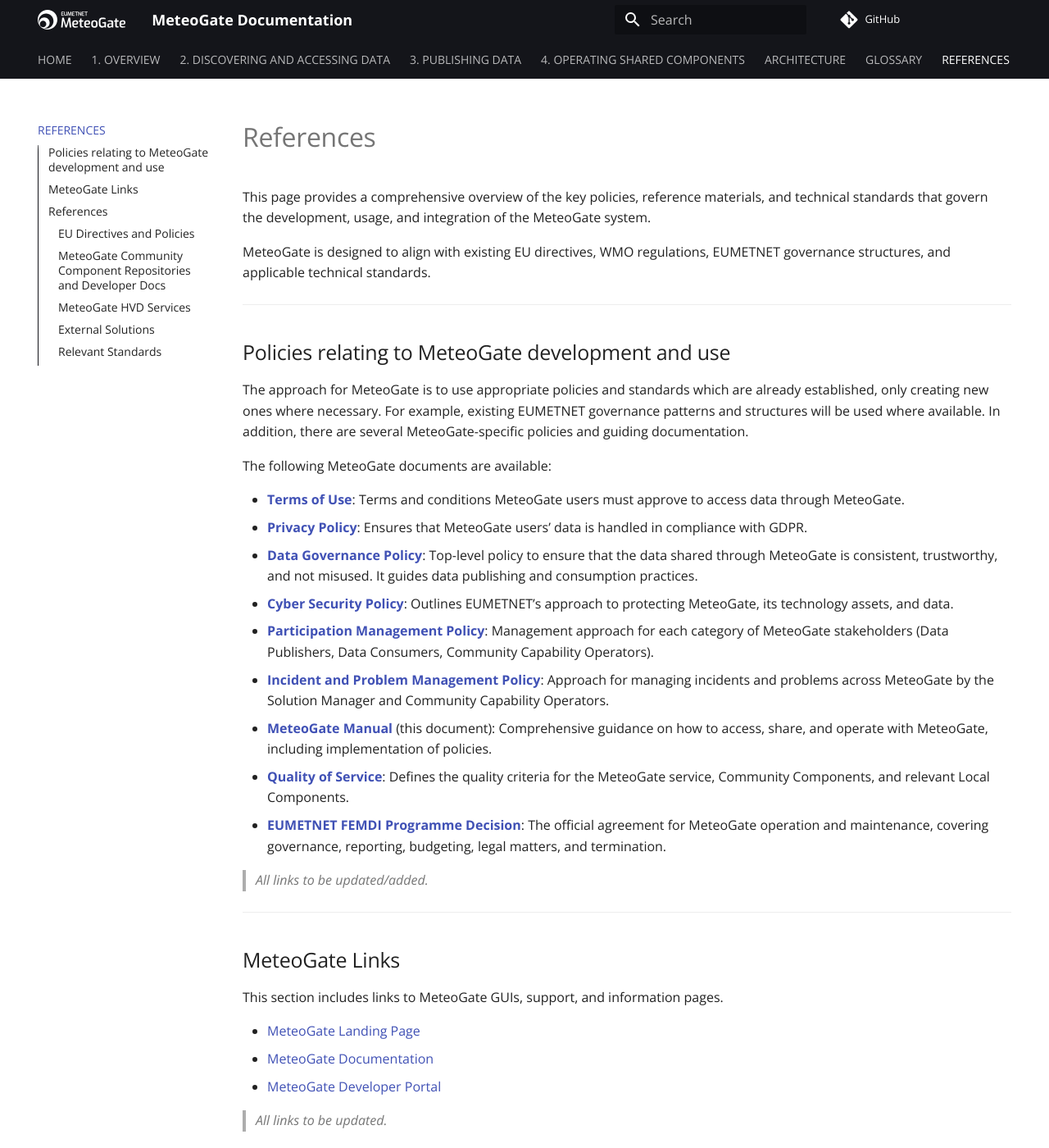
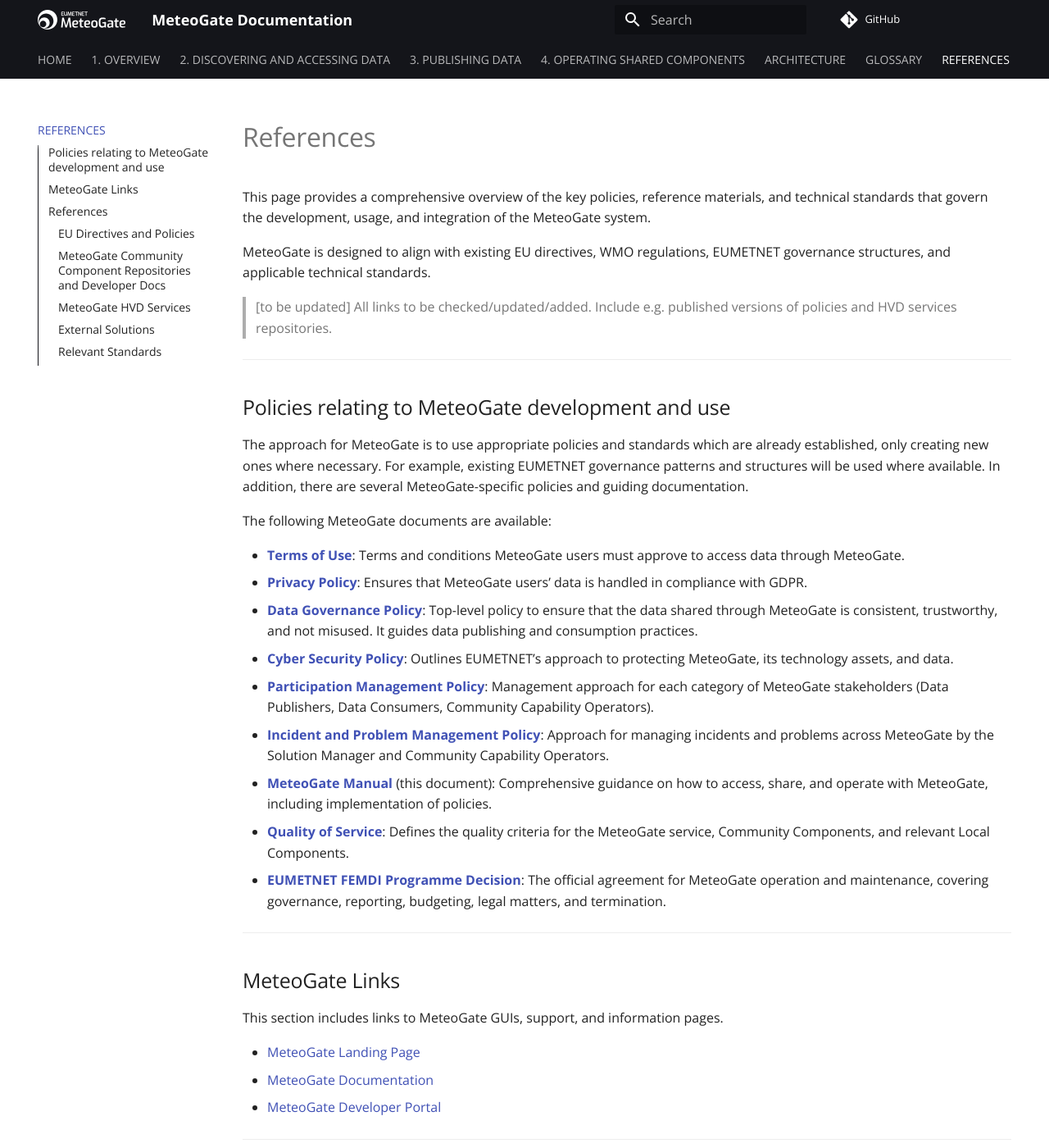
Before and after one commit to EUMETNET/meteogate-documentation, an MkDocs documentation site: the page built from docs/references.md, in a window 1280 px wide and 1400 px high. Shown: the whole window at 82% size. Built offline with MkDocs 1.6.1 and Material for MkDocs 9.7.7, drawn with Linux system fonts in a browser that asks for light colours; comment, search, counter and statistics services are not loaded; some of the changed text lies outside the part shown.

Commit message:
Update references.md

```diff
--- a/docs/references.md
+++ b/docs/references.md
@@ -3,6 +3,8 @@
 This page provides a comprehensive overview of the key policies, reference materials, and technical standards that govern the development, usage, and integration of the MeteoGate system.
 
 MeteoGate is designed to align with existing EU directives, WMO regulations, EUMETNET governance structures, and applicable technical standards.
+
+> [to be updated] All links to be checked/updated/added. Include e.g. published versions of policies and HVD services repositories.
 
 ---
 
@@ -22,7 +24,7 @@ The following MeteoGate documents are available:
   - **[Quality of Service]()**: Defines the quality criteria for the MeteoGate service, Community Components, and relevant Local Components.
   - **[EUMETNET FEMDI Programme Decision]()**: The official agreement for MeteoGate operation and maintenance, covering governance, reporting, budgeting, legal matters, and termination.
 
-> _All links to be updated/added._
+
 
 ---
 
@@ -34,15 +36,11 @@ This section includes links to MeteoGate GUIs, support, and information pages.
   - [MeteoGate Documentation](https://github.com/EUMETNET/meteogate-documentation)
   - [MeteoGate Developer Portal]()
 
-> _All links to be updated._
-
 ---
 
 ## References
 
 This section lists useful references related to MeteoGate.
-
-> _To be completed, including e.g. HVD services repositories. All links to be checked and updated._
 
 ### EU Directives and Policies
 
```
